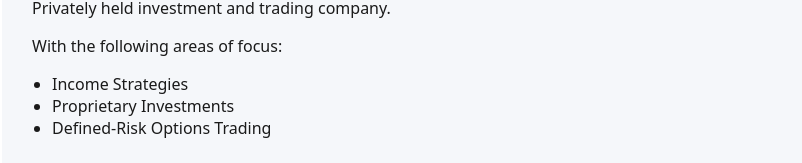
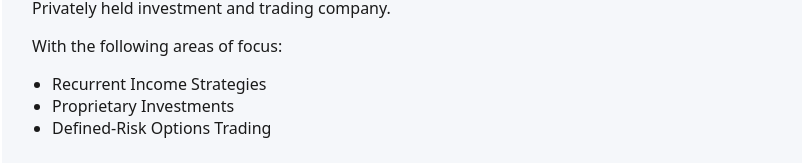
Before and after one commit to srrfi/srrfi, a plain HTML site: page index.html in a window 1280 px wide. Shown: the part 230-393 px from the top of the page, without its empty margins (158-960 px from the left). Drawn offline with Linux system fonts and the light colour scheme.

Commit message:
Update index.html

```diff
--- a/index.html
+++ b/index.html
@@ -113,7 +113,7 @@
     </p>
 
     <ul>
-      <li>Income Strategies</li>
+      <li>Recurrent Income Strategies</li>
       <li>Proprietary Investments</li>
       <li>Defined-Risk Options Trading</li>
     </ul>
```
